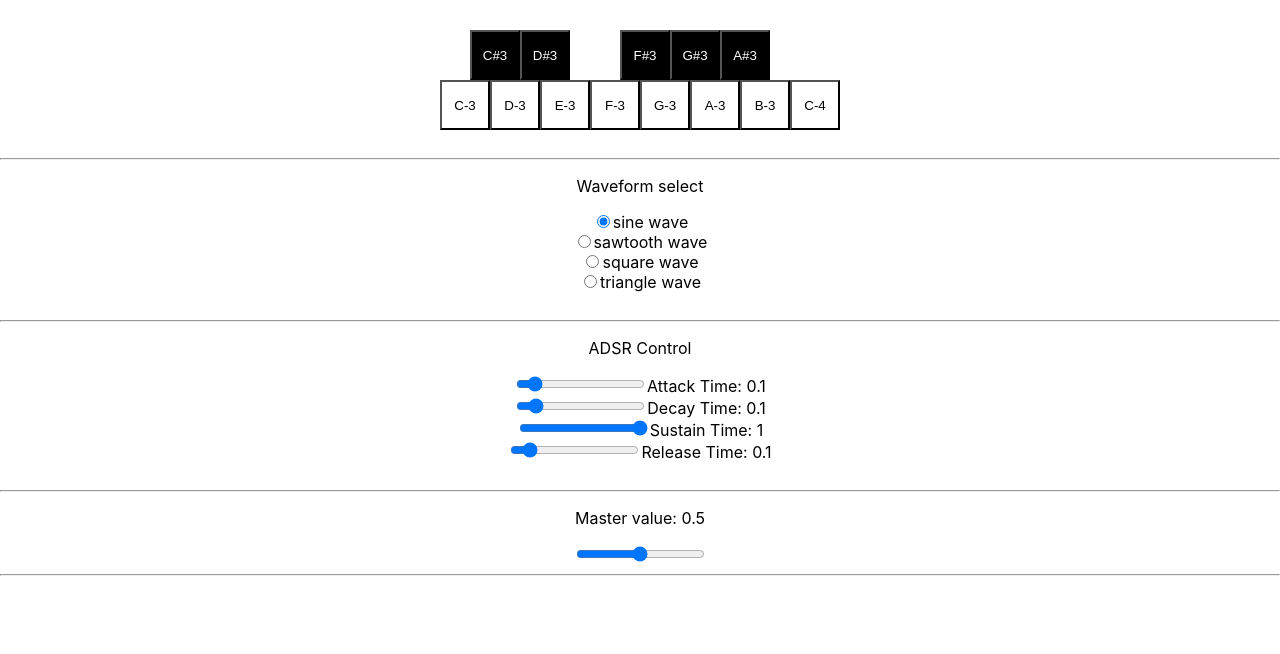
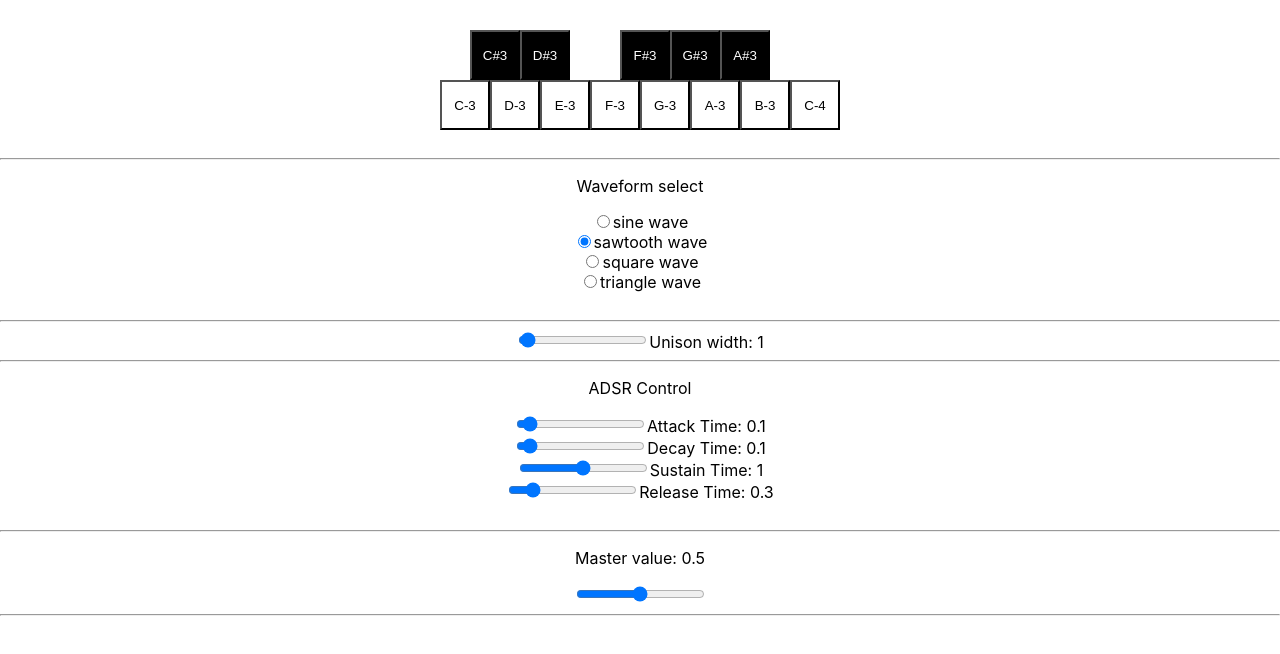
Before and after one commit to straburzynski/SynthJS, a React (Create React App) app: page / in a window 1280 px wide. Shown: the top 654 px of the page. Built offline with nearby package versions, Linux system fonts and the light colour scheme.

Commit message:
Unison width, default params, types.

```diff
--- a/public/index.html
+++ b/public/index.html
@@ -24,7 +24,7 @@
       work correctly both with client-side routing and a non-root public URL.
       Learn how to configure a non-root public URL by running `npm run build`.
     -->
-    <title>React App</title>
+    <title>Synth JS</title>
 </head>
 <body>
 <noscript>You need to enable JavaScript to run this app.</noscript>
--- a/src/App.tsx
+++ b/src/App.tsx
@@ -4,67 +4,76 @@ import { WaveformEnum } from './models/WaveformEnum';
 import KeysComponent from './components/KeyboardCompnent/KeysComponent';
 import { NOTES } from './models/Notes';
 import AdsrComponent from './components/AdsrComponent/AdsrComponent';
+import { DefaultParams } from './models/DefaultParams';
 import './App.css';
 
 const AudioContext = window.AudioContext || (window as any).webkitAudioContext;
 
 function App() {
-    const audioContextRef = useRef<any>();
-    const vcoRef = useRef<any>();
+    const audioContextRef = useRef<AudioContext | any>();
+    const vcoRefArray = useRef<OscillatorNode[] | any>();
     const vcaRef = useRef<any>();
-    const lfoRef = useRef<any>();
-    const masterVcaRef = useRef<any>();
+    const masterVcaRef = useRef<GainNode>();
 
-    const [waveform, setWaveform] = useState<OscillatorType>(WaveformEnum.SINE);
+    const [waveform, setWaveform] = useState<OscillatorType>(WaveformEnum.SAWTOOTH);
+    const [unisonWidth, setUnisonWidth] = useState<number>(DefaultParams.unisonWidth);
 
-    const [attack, setAttack] = useState<number>(0.1);
-    const [decay, setDecay] = useState<number>(0.1);
-    const [release, setRelease] = useState<number>(0.1);
-    const [sustain, setSustain] = useState<number>(1);
+    const [attack, setAttack] = useState<number>(DefaultParams.attack);
+    const [decay, setDecay] = useState<number>(DefaultParams.decay);
+    const [release, setRelease] = useState<number>(DefaultParams.release);
+    const [sustain, setSustain] = useState<number>(DefaultParams.sustain);
 
     useEffect(() => {
         // new context
         const audioContext = new AudioContext();
         audioContext.suspend();
 
-        // create osc and gain
-        let VCO = audioContext.createOscillator();
+        // create oscillators
+        const oscWidthA = audioContext.createOscillator();
+        oscWidthA.detune.value = DefaultParams.unisonWidth;
+        const oscWidthB = audioContext.createOscillator();
+        oscWidthB.detune.value = -DefaultParams.unisonWidth;
+        let VCOs: OscillatorNode[] = [audioContext.createOscillator(), oscWidthA, oscWidthB];
+
+        // create gain
         let VCA = audioContext.createGain();
         let masterVCA = audioContext.createGain();
 
         // connect modules
-        VCO.connect(VCA);
+        VCOs.forEach((vco) => vco.connect(VCA));
         VCA.connect(masterVCA);
         masterVCA.connect(audioContext.destination);
 
         // set volume
-        masterVCA.gain.value = 0.5;
-        VCA.gain.value = 0;
-        VCO.start(0);
+        masterVCA.gain.value = DefaultParams.gain;
+        VCA.gain.value = DefaultParams.gainMin;
+        VCOs.forEach((vco) => vco.start());
 
         audioContextRef.current = audioContext;
         masterVcaRef.current = masterVCA;
-        vcoRef.current = VCO;
+        vcoRefArray.current = VCOs;
         vcaRef.current = VCA;
     }, []);
 
     const handleKey = (e: any, note: string) => {
-        audioContextRef.current.resume();
+        audioContextRef.current?.resume();
         switch (e.type) {
             case 'mousedown':
-                vcoRef.current.type = waveform;
-                vcoRef.current.frequency.setValueAtTime(NOTES[note], 0);
+                vcoRefArray.current?.forEach((vco: OscillatorNode) => {
+                    vco.type = waveform;
+                    vco.frequency.setValueAtTime(NOTES[note], 0);
+                });
                 vcaRef.current.gain.value = 1;
                 envelopeOn(vcaRef.current.gain, attack, decay, sustain);
                 break;
             case 'mouseup':
-                vcoRef.current.type = waveform;
+                vcoRefArray.current?.forEach((vco: OscillatorNode) => (vco.type = waveform));
                 envelopeOff(vcaRef.current.gain, release);
                 break;
         }
     };
 
-    function envelopeOn(vcaGain: any, a: number, d: number, s: number) {
+    function envelopeOn(vcaGain: AudioParam, a: number, d: number, s: number) {
         const now = audioContextRef.current.currentTime;
         vcaGain.cancelScheduledValues(0);
         vcaGain.setValueAtTime(0, now);
@@ -72,7 +81,7 @@ function App() {
         vcaGain.linearRampToValueAtTime(s, now + a + d);
     }
 
-    function envelopeOff(vcaGain: any, r: number) {
+    function envelopeOff(vcaGain: AudioParam, r: number) {
         const now = audioContextRef.current.currentTime;
         vcaGain.cancelScheduledValues(0);
         vcaGain.setValueAtTime(vcaGain.value, now);
@@ -106,10 +115,15 @@ function App() {
     const handleWaveformChange = (event: any) => {
         const selectedWaveform: OscillatorType = event.target.value;
         console.log('waveform: ', selectedWaveform);
-        if (lfoRef.current) {
-            lfoRef.current.type = selectedWaveform;
-        }
         setWaveform(selectedWaveform);
+    };
+
+    const handleUnisonWidthChange = (event: any) => {
+        const width: number = event.target.valueAsNumber;
+        console.log('width: ', width);
+        vcoRefArray.current[1].detune.value = unisonWidth;
+        vcoRefArray.current[2].detune.value = -unisonWidth;
+        setUnisonWidth(width);
     };
 
     return (
@@ -139,6 +153,18 @@ function App() {
             })}
             <br />
             <hr />
+            <input
+                type="range"
+                id="unison-width-control"
+                name="unison-width-control"
+                min={DefaultParams.unisonWidthMin}
+                max={DefaultParams.unisonWidthMax}
+                value={unisonWidth}
+                onChange={handleUnisonWidthChange}
+            />
+            <label htmlFor="unison-width-control">Unison width: {unisonWidth}</label>
+            <br />
+            <hr />
             <AdsrComponent
                 attack={attack}
                 onHandleAttackChange={handleAttackChange}
--- a/src/components/AdsrComponent/AdsrComponent.tsx
+++ b/src/components/AdsrComponent/AdsrComponent.tsx
@@ -1,4 +1,5 @@
-import React, { FC, useState } from 'react';
+import React from 'react';
+import { DefaultParams } from '../../models/DefaultParams';
 
 const AdsrComponent = ({
     attack,
@@ -17,8 +18,8 @@ const AdsrComponent = ({
                 type="range"
                 id="attack-control"
                 name="attack-control"
-                min={0}
-                max={1}
+                min={DefaultParams.adsrMin}
+                max={DefaultParams.adsrMax}
                 step={0.05}
                 value={attack}
                 onChange={onHandleAttackChange}
@@ -29,8 +30,8 @@ const AdsrComponent = ({
                 type="range"
                 id="decay-control"
                 name="decay-control"
-                min={0}
-                max={1}
+                min={DefaultParams.adsrMin}
+                max={DefaultParams.adsrMax}
                 step={0.05}
                 value={decay}
                 onChange={onHandleDecayChange}
@@ -41,8 +42,8 @@ const AdsrComponent = ({
                 type="range"
                 id="sustain-control"
                 name="sustain-control"
-                min={0}
-                max={1}
+                min={DefaultParams.adsrMin}
+                max={DefaultParams.adsrMax}
                 step={0.05}
                 value={sustain}
                 onChange={onHandleSustainChange}
@@ -53,8 +54,8 @@ const AdsrComponent = ({
                 type="range"
                 id="release-control"
                 name="release-control"
-                min={0}
-                max={1}
+                min={DefaultParams.adsrMin}
+                max={DefaultParams.adsrMax}
                 step={0.05}
                 value={release}
                 onChange={onHandleReleaseChange}
--- a/src/components/shared/range-input/RangeInputModel.ts
+++ b/src/components/shared/range-input/RangeInputModel.ts
@@ -1,7 +1,9 @@
+import { ChangeEventHandler } from 'react';
+
 export type RangeInputModel = {
     min: number;
     max: number;
     step: number;
     value: number;
-    onChange: any;
+    onChange: ChangeEventHandler<HTMLInputElement>;
 };
--- /dev/null
+++ b/src/models/DefaultParams.ts
@@ -0,0 +1,16 @@
+export const DefaultParams = {
+    unisonWidth: 1,
+    unisonWidthMin: 0,
+    unisonWidthMax: 50,
+
+    attack: 0.1,
+    decay: 0.1,
+    release: 0.3,
+    sustain: 1.0,
+    adsrMin: 0,
+    adsrMax: 2,
+
+    gain: 0.5,
+    gainMin: 0,
+    gainMax: 1,
+};
```
